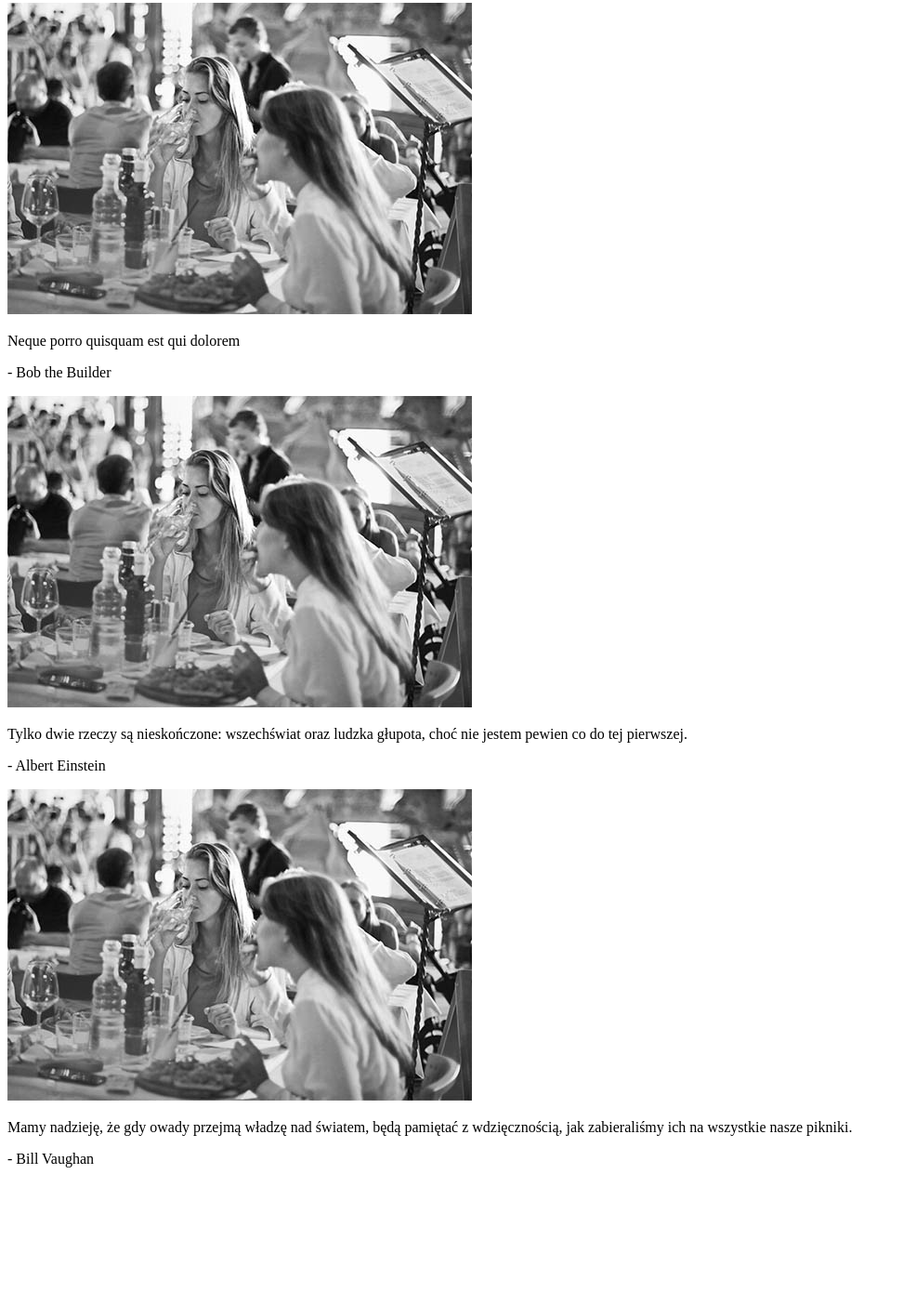
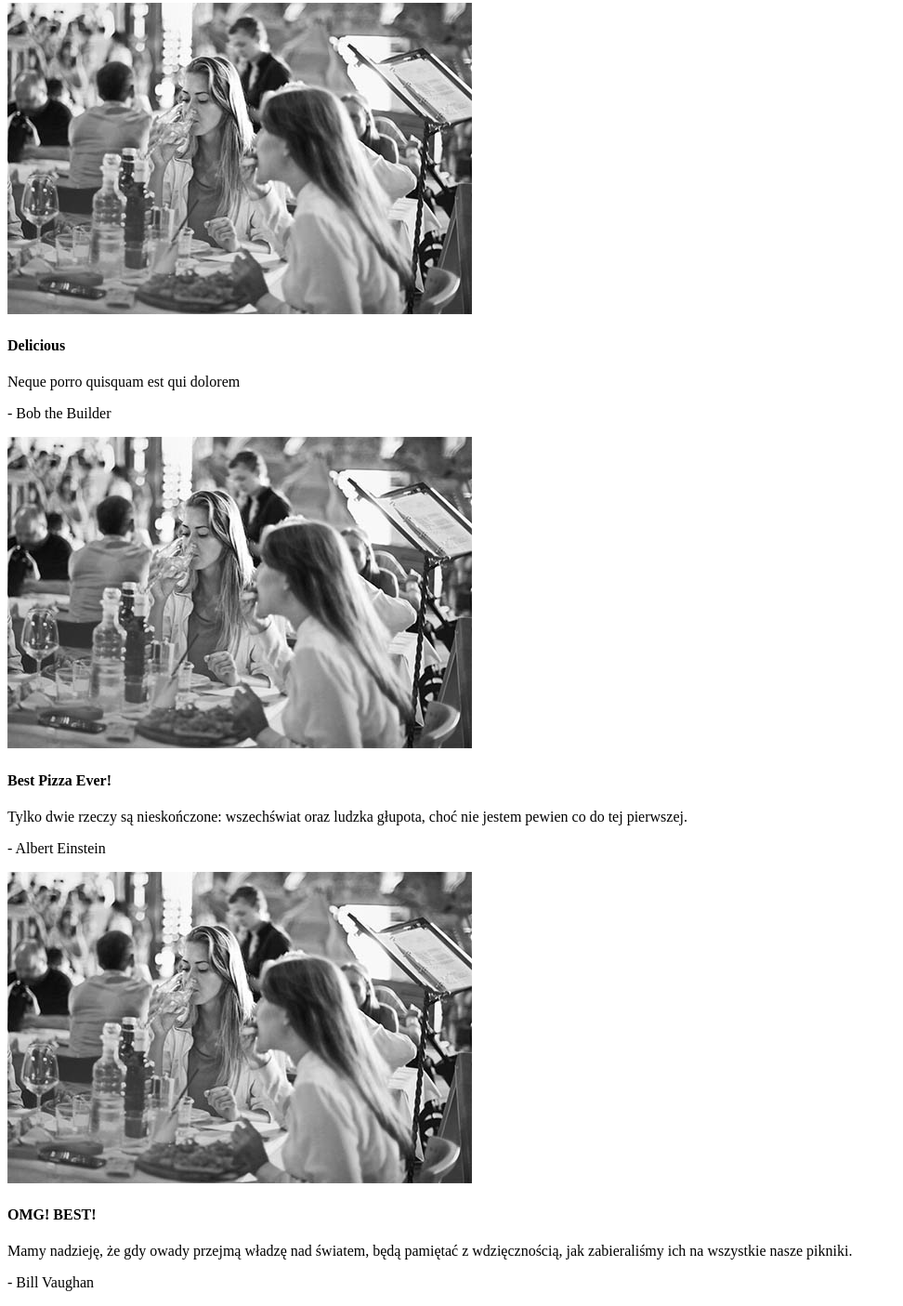
Before and after one commit to Biedrzyk/project-pizzeria, a website with bundled scripts: page src/index.html in a window 1280 px wide. Shown: the part 914-2319 px from the top of the page at 93% size, without its empty margins (0-972 px from the left). Before the commit the page ends 2186 px from the top, so only its background shows below. Built offline with nearby package versions, Linux system fonts and the light colour scheme; files whose address does not match are found by name.

Commit message:
Add headers for the caorusel and some styles for it

```diff
--- a/src/index.html
+++ b/src/index.html
@@ -109,6 +109,7 @@
         <img src="images/carousel/pizza-3.jpg">
       </div>
       <div class="carousel-text">
+        <h4>Delicious</h4>
         <p>Neque porro quisquam est qui dolorem</p>
         <p>- Bob the Builder</p>
       </div>
@@ -118,6 +119,7 @@
         <img src="images/carousel/pizza-3.jpg">
       </div>
       <div class="carousel-text">
+        <h4>Best Pizza Ever!</h4>
         <p>Tylko dwie rzeczy są nieskończone: wszechświat oraz ludzka głupota, choć nie jestem pewien co do tej pierwszej.</p>
         <p>- Albert Einstein</p>
       </div>
@@ -127,6 +129,7 @@
         <img src="images/carousel/pizza-3.jpg">
       </div>
       <div class="carousel-text">
+        <h4>OMG! BEST!</h4>
         <p>Mamy nadzieję, że gdy owady przejmą władzę nad światem, będą pamiętać z wdzięcznością, jak zabieraliśmy ich na wszystkie nasze pikniki.</p>
         <p>- Bill Vaughan</p>
       </div>
--- a/src/sass/partials/_home.scss
+++ b/src/sass/partials/_home.scss
@@ -95,3 +95,15 @@
       margin-top: 25px;
       width: 100%;
   }
+
+  .carousel-text {
+      h4 {
+          margin-bottom: -20px;
+      }
+
+      p{
+          font-family: $font-text;
+          font-size: 18px;
+          font-weight: $font-light;
+      }
+  }
```
